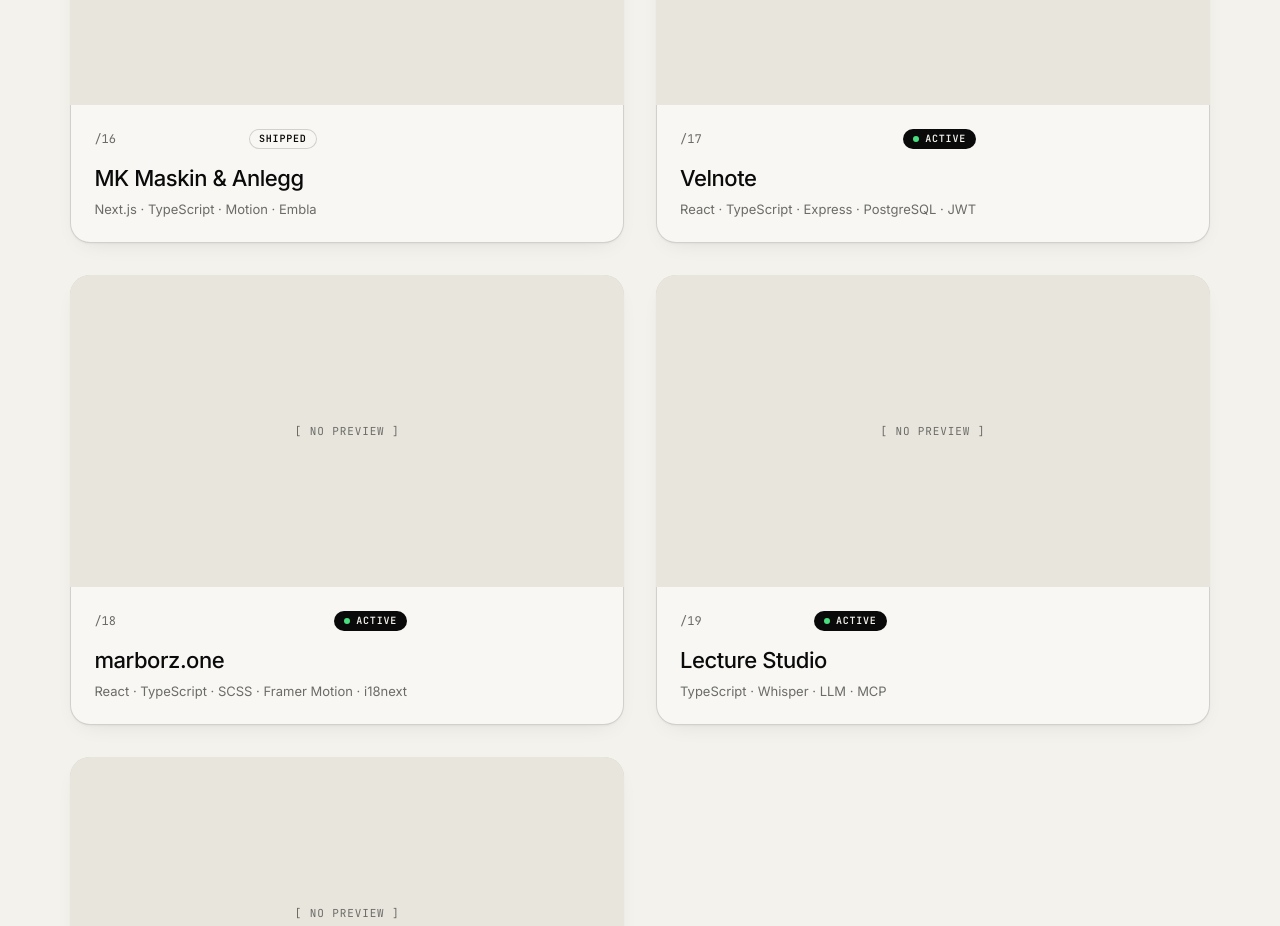
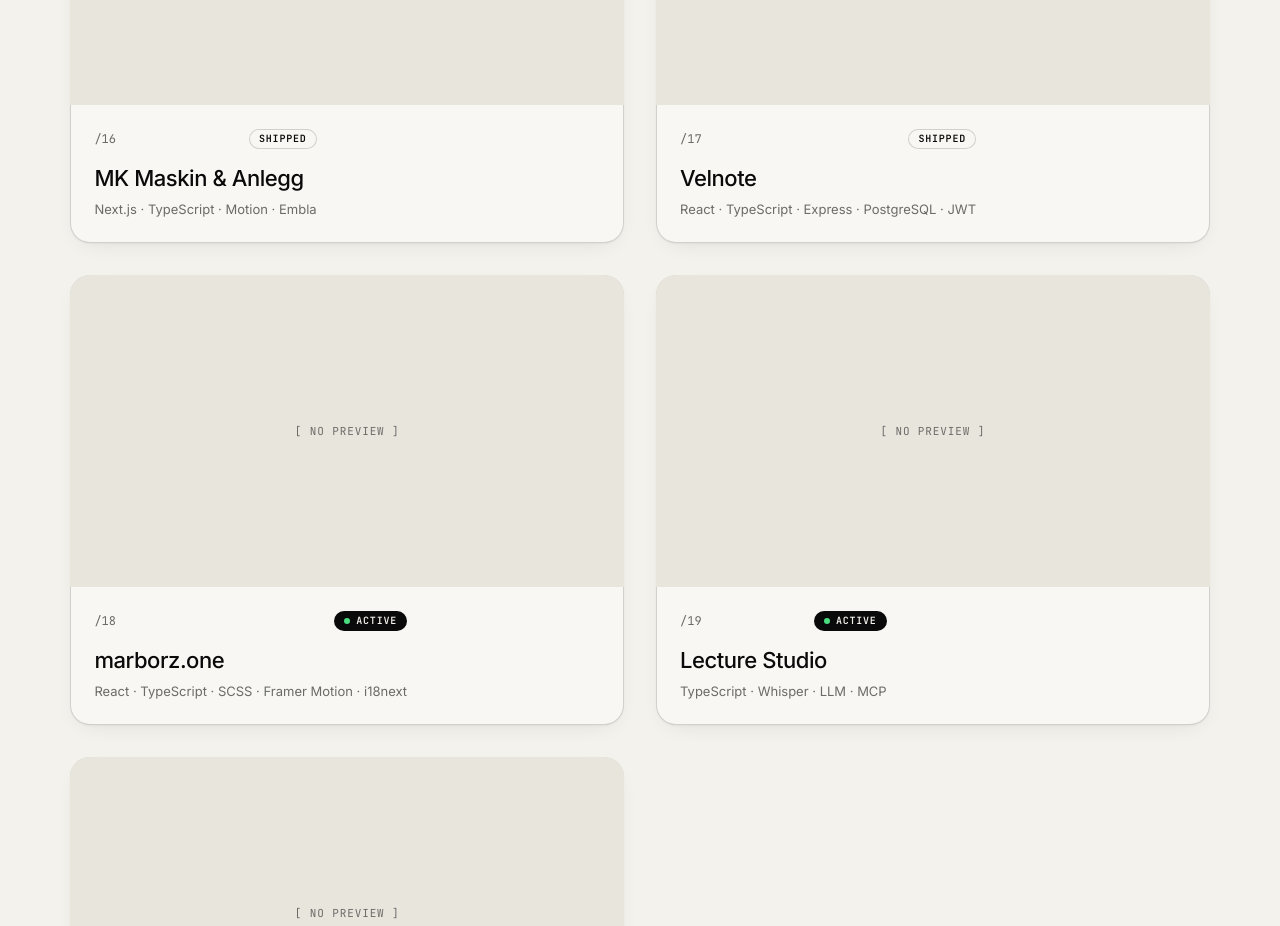
Before and after one commit to MARBORZ/marborz.one, a React (Vite) app: page /projects in a window 1280 px wide. Shown: the part 4620-5546 px from the top of the page. Built offline with nearby package versions, Linux system fonts and the light colour scheme.

Commit message:
Velnote status: shipped

```diff
--- a/src/shared/projects.ts
+++ b/src/shared/projects.ts
@@ -193,7 +193,7 @@ export const projects: Project[] = [
     number: "17",
     title: "Velnote",
     stack: "React · TypeScript · Express · PostgreSQL · JWT",
-    status: "active",
+    status: "shipped",
     demoUrl: "https://velnote-two.vercel.app/",
     repoUrl: "https://github.com/MARBORZ/velnote",
   },
```
